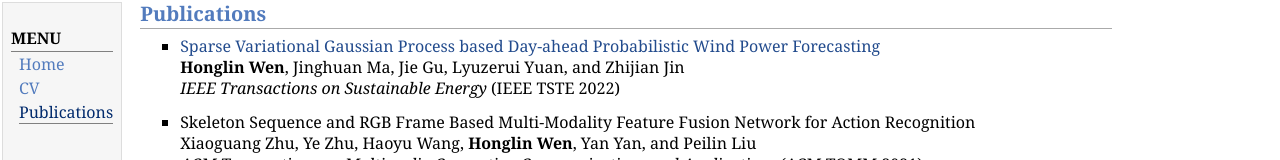
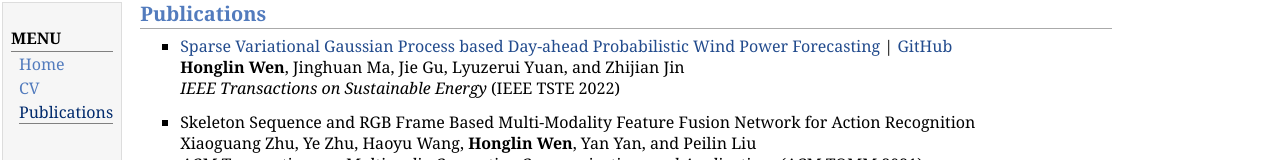
Before and after one commit to honglinwen/honglinwen_deprecated_page, a plain HTML site: page publications.html in a window 1280 px wide. Shown: the top 160 px of the page. Drawn offline with Linux system fonts and the light colour scheme.

Commit message:
Add files via upload

```diff
--- a/publications.html
+++ b/publications.html
@@ -19,7 +19,7 @@
 <td id="layout-content">
 <h2>Publications</h2>
 <ul>
-<li><p><a href="http://dx.doi.org/10.1109/TSTE.2022.3141549">Sparse Variational Gaussian Process based Day-ahead Probabilistic Wind Power Forecasting</a> <br />
+<li><p><a href="http://dx.doi.org/10.1109/TSTE.2022.3141549">Sparse Variational Gaussian Process based Day-ahead Probabilistic Wind Power Forecasting</a> | <a href="https://github.com/honglinwen/Wind-power-forecasting-based-on-SVGP">GitHub</a><br />
 <b>Honglin Wen</b>, Jinghuan Ma, Jie Gu, Lyuzerui Yuan, and Zhijian Jin <br />
 <i> IEEE Transactions on Sustainable Energy</i> (IEEE TSTE 2022)</p>
 </li>
```
Also changed, not shown: 1 other file.
